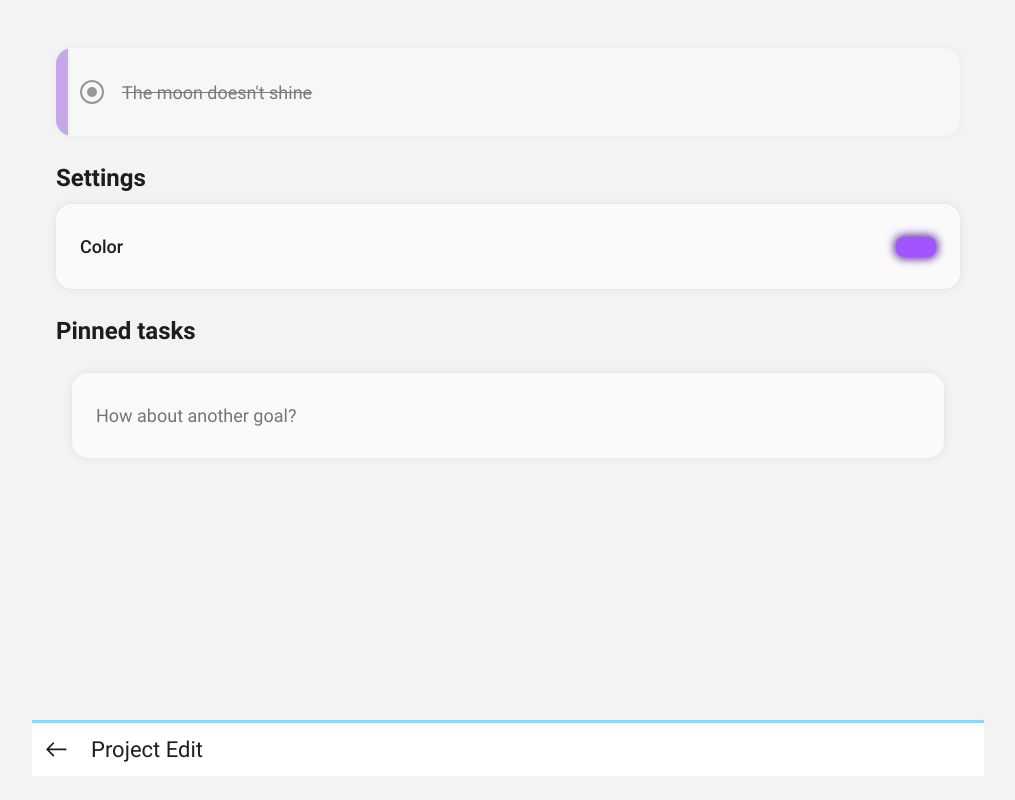
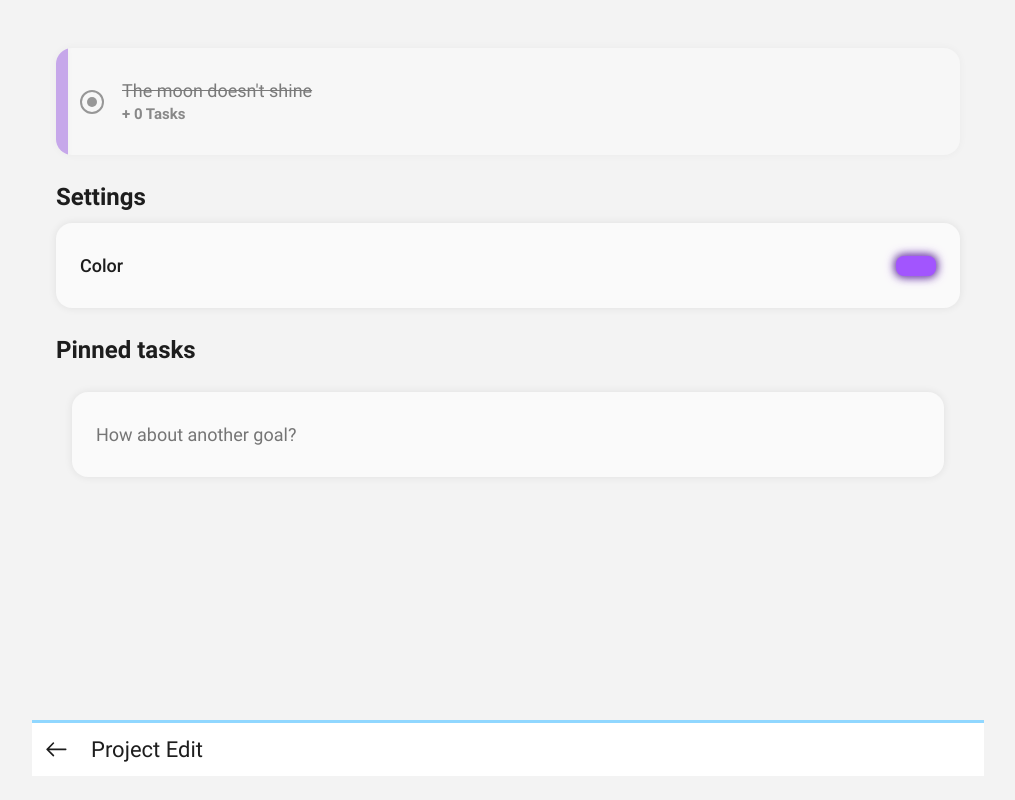
Before and after one commit to zerescas/another-to-do-app, a Vue app: page /projects/edit/1 in a window 1280 px wide. Shown: the whole page, without its empty margins (132-1147 px from the left). Built offline with nearby package versions, Linux system fonts and the light colour scheme.

Commit message:
TaskSettingsView.vue, ToDoItem.vue: display project's pinned tasks count

```diff
--- a/src/assets/item/todo/todo-item.css
+++ b/src/assets/item/todo/todo-item.css
@@ -1,5 +1,15 @@
 .todo-item {
   gap: 12px;
+}
+
+.todo-content-wrapper {
+  display: flex;
+  flex-direction: column;
+  gap: 4px;
+}
+
+.todo-item .subitems-count {
+  font-weight: 700;
 }
 
 .todo-item .todo-content {
@@ -15,7 +25,6 @@
 .todo-item p.todo-content {
   white-space: pre;
 }
-
 
 .todo-item.done {
   filter: saturate(0.8) opacity(0.5);
@@ -33,6 +42,10 @@
 }
 
 @media (prefers-color-scheme: dark) {
+  .todo-item .subitems-count {
+    color: var(--item-card-accent);
+  }
+
   .item-card.done .todo-content {
     color: var(--item-card-accent);
   }
--- a/src/components/item/ToDoItem.vue
+++ b/src/components/item/ToDoItem.vue
@@ -6,6 +6,7 @@ import type { PropType } from 'vue';
 import '@/assets/item/item-card.css';
 import '@/assets/item/todo/todo-item.css';
 import type { ToDoItemSettings } from '@/types/todo-item-settings';
+import type { Project } from '@/types/project';
 
 const props = defineProps({
   toDo: {
@@ -35,6 +36,7 @@ function updateToDo(updates: ToDo) {
       @input="updateToDo({ done: $event } as ToDo)"
     />
 
+    <div class="todo-content-wrapper">
       <Textarea
         v-if="settings?.editableContent"
         ref="toDoContentRef"
@@ -51,5 +53,13 @@ function updateToDo(updates: ToDo) {
       >
         {{ toDo.content }}
       </p>
+
+      <sup
+        v-if="(toDo as Project).pinnedTasks"
+        class="subitems-count"
+      >
+        + {{ (toDo as Project).pinnedTasks.length }} Tasks
+      </sup>
+    </div>
   </div>
 </template>
--- a/src/views/ToDoSettings/TaskSettingsView.vue
+++ b/src/views/ToDoSettings/TaskSettingsView.vue
@@ -123,9 +123,18 @@ function selectProjectInList(project: Project | null) {
               :style="`--item-card-accent: ${project.color}`"
               @click="selectProjectInList(project)"
             >
-              <p class="todo-content">
-                {{ project.content }}
-              </p>
+              <div class="todo-content-wrapper">
+                <p class="todo-content">
+                  {{ project.content }}
+                </p>
+
+                <sup
+                  v-if="project.pinnedTasks"
+                  class="subitems-count"
+                >
+                  + {{ project.pinnedTasks.length }} Tasks
+                </sup>
+              </div>
             </div>
           </div>
         </template>
```
Lines whose indentation alone changed are shown as unchanged.
